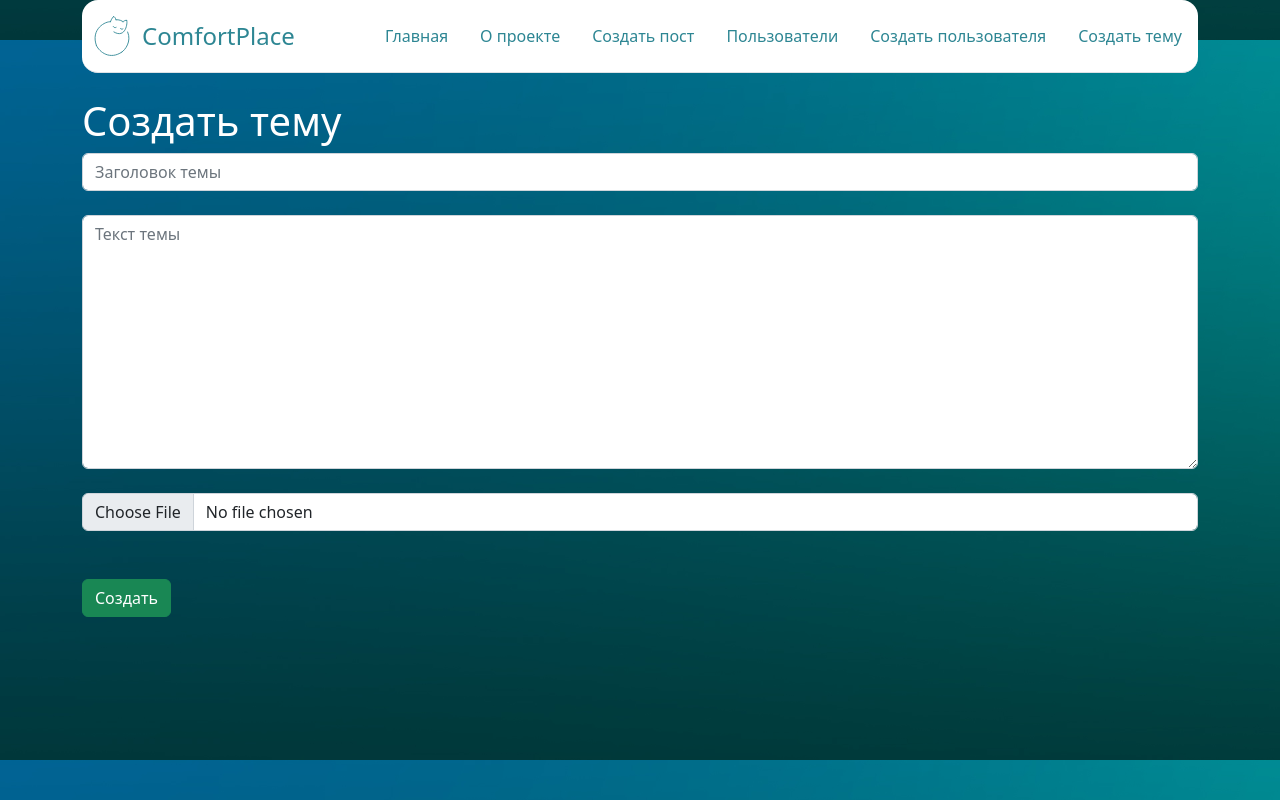
After one commit to adaravaks/mywebforum, a Django app: page /new-theme in a window 1280 px wide. The commit adds this page. Run offline with Django 4.2, Linux system fonts and the light colour scheme.

Commit message:
created model and form for themes, expanded database structure, but themes are still not related to templates AND I WILL NEED NOT TO FORGET TO FIX FOREIGN KEY ON THEMES WHEN AUTHORISATION WILL BE CREATED

```diff
--- a/Webforum/main/forms.py
+++ b/Webforum/main/forms.py
@@ -1,4 +1,4 @@
-from .models import Post, User
+from .models import Post, User, Theme
 from django.forms import ModelForm, TextInput, Textarea, FileInput
 
 
@@ -30,6 +30,26 @@ class NewUserForm(ModelForm):
                 'class': 'form-control',
                 'placeholder': 'О пользователе'}),
 
-             'profile_pic': FileInput(attrs={
-                'class': 'form-control'}),
+            'profile_pic': FileInput(attrs={
+                'class': 'form-control',
+                'placeholder': 'Аватарка пользователя'}),
         }
+
+
+class ThemeForm(ModelForm):
+    class Meta:
+        model = Theme
+        fields = ['header', 'text', 'media']
+        widgets = {
+            'header': TextInput(attrs={
+                'class': 'form-control',
+                'placeholder': 'Заголовок темы'}),
+
+            'text': Textarea(attrs={
+                'class': 'form-control',
+                'placeholder': 'Текст темы'}),
+
+            'media': FileInput(attrs={
+                'class': 'form-control',
+                'placeholder': 'Вложение к теме'}),
+        }
--- a/Webforum/main/models.py
+++ b/Webforum/main/models.py
@@ -1,4 +1,5 @@
 from django.db import models
+from django.db.models import SET_NULL, PROTECT
 
 
 class Post(models.Model):
@@ -26,3 +27,19 @@ class User(models.Model):
     class Meta:
         verbose_name = 'Пользователь'
         verbose_name_plural = 'Пользователи'
+
+
+class Theme(models.Model):
+    header = models.CharField(max_length=100, db_index=True)
+    media = models.ImageField(upload_to='communication_pictures/themes/%Y/%m/%d/')
+    text = models.TextField(max_length=500)
+    time_create = models.DateTimeField(auto_now_add=True)
+    time_update = models.DateTimeField(auto_now=True)
+    # author = models.ForeignKey('User', on_delete=PROTECT, null=True)  FIX THAT ONCE YOU CREATE AUTHORISATION
+
+    def __str__(self):
+        return self.header
+
+    class Meta:
+        verbose_name = 'Тема'
+        verbose_name_plural = 'Темы'
--- a/Webforum/main/templates/main/base.html
+++ b/Webforum/main/templates/main/base.html
@@ -43,8 +43,9 @@
                 пост</a></li>
             <li class="nav-item"><a href="{% url 'users' %}" style="color: #2D8693;" class="nav-link">Пользователи</a>
             </li>
-            <li class="nav-item"><a href="{% url 'new-user' %}" style="color: #2D8693;" class="nav-link">Создать
-                пользователя</a></li>
+            <li class="nav-item"><a href="{% url 'new-user' %}" style="color: #2D8693;" class="nav-link">Создать пользователя</a></li>
+            <li class="nav-item"><a href="{% url 'new-theme' %}" style="color: #2D8693;" class="nav-link">Создать тему</a></li>
+
         </ul>
     </header>
 </div>
--- /dev/null
+++ b/Webforum/main/templates/main/new-theme.html
@@ -0,0 +1,17 @@
+{% extends 'main/base.html' %}
+
+{% block title %}
+Создать тему
+{% endblock %}
+
+{% block content %}
+<h1 class="text-white">Создать тему</h1>
+<form method="post" enctype="multipart/form-data">
+    {% csrf_token %}
+    {{ form.header }} <br>
+    {{ form.text }} <br>
+    {{ form.media }}
+    <button type="submit" class="btn btn-success mt-5">Создать</button>
+    <div><p class="text-white">{{ error }}</p></div>
+</form>
+{% endblock %}
--- a/Webforum/main/urls.py
+++ b/Webforum/main/urls.py
@@ -8,5 +8,6 @@ urlpatterns = [
     path('', views.home, name='home'),
     path('new-user', views.newuser, name='new-user'),
     path('users', views.users, name='users'),
-    path('theme', views.theme, name='theme')
+    path('theme', views.theme, name='theme'),
+    path('new-theme', views.newtheme, name='new-theme'),
 ]
--- a/Webforum/main/views.py
+++ b/Webforum/main/views.py
@@ -1,6 +1,6 @@
 from django.shortcuts import render, redirect
 from .models import Post, User
-from .forms import PostForm, NewUserForm
+from .forms import PostForm, NewUserForm, ThemeForm
 
 
 def home(request):
@@ -23,7 +23,7 @@ def about(request):
 def newpost(request):
     error = ''
     if request.method == 'POST':
-        form = PostForm(request.POST)  # PostForm - мой класс, не джанговский. Не путать!
+        form = PostForm(request.POST)
         if form.is_valid():
             form.save()
             return redirect('index')
@@ -66,3 +66,23 @@ def users(request):
 
 def theme(request):
     return render(request, 'main/theme.html')
+
+
+def newtheme(request):
+    error = ''
+    if request.method == 'POST':
+        form = ThemeForm(request.POST, request.FILES)
+        if form.is_valid():
+            form.save()
+            return redirect('theme')
+        else:
+            error = 'Неверный ввод'
+
+    form = ThemeForm()
+    context = {
+        'form': form,
+        'error': error
+    }
+    return render(request, 'main/new-theme.html', context)
+
+# Reformat functions names to camelCase later
```
Also changed, not shown: Webforum/db.sqlite3, Webforum/main/migrations/0003_alter_post_options_alter_user_profile_pic_theme.py (added), Webforum/main/migrations/0004_remove_theme_author.py (added), Webforum/main/static/main/media/communication_pictures/themes/2022/12/23/FgU4pd4SQ50.jpg (added), Webforum/main/static/main/media/communication_pictures/themes/2022/12/23/FgU4pd4SQ50_KylADPj.jpg (added), Webforum/main/static/main/media/communication_pictures/themes/2022/12/23/FgU4pd4SQ50_MHaGjeX.jpg (added), Webforum/main/static/main/media/communication_pictures/themes/2022/12/23/favicon.png (added), Webforum/main/static/main/media/communication_pictures/themes/2022/12/23/favicon_XG6vB0F.png (added), Webforum/main/static/main/media/communication_pictures/themes/2022/12/23/favicon_Y1kfINC.png (added), Webforum/main/static/main/media/communication_pictures/themes/2022/12/23/favicon_k2SwCbM.png (added), Webforum/main/static/main/media/communication_pictures/themes/2022/12/23/hVN9L1SH3Go.jpg (added).
